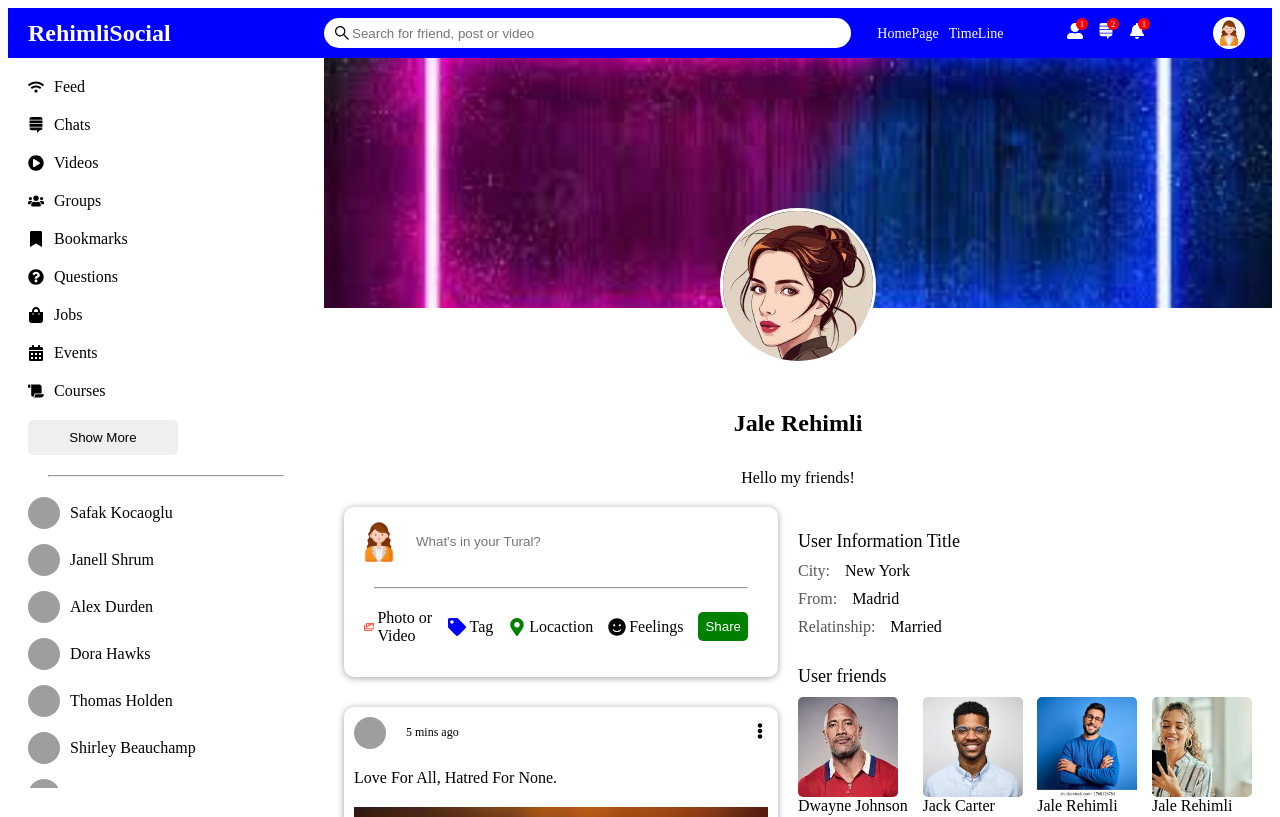
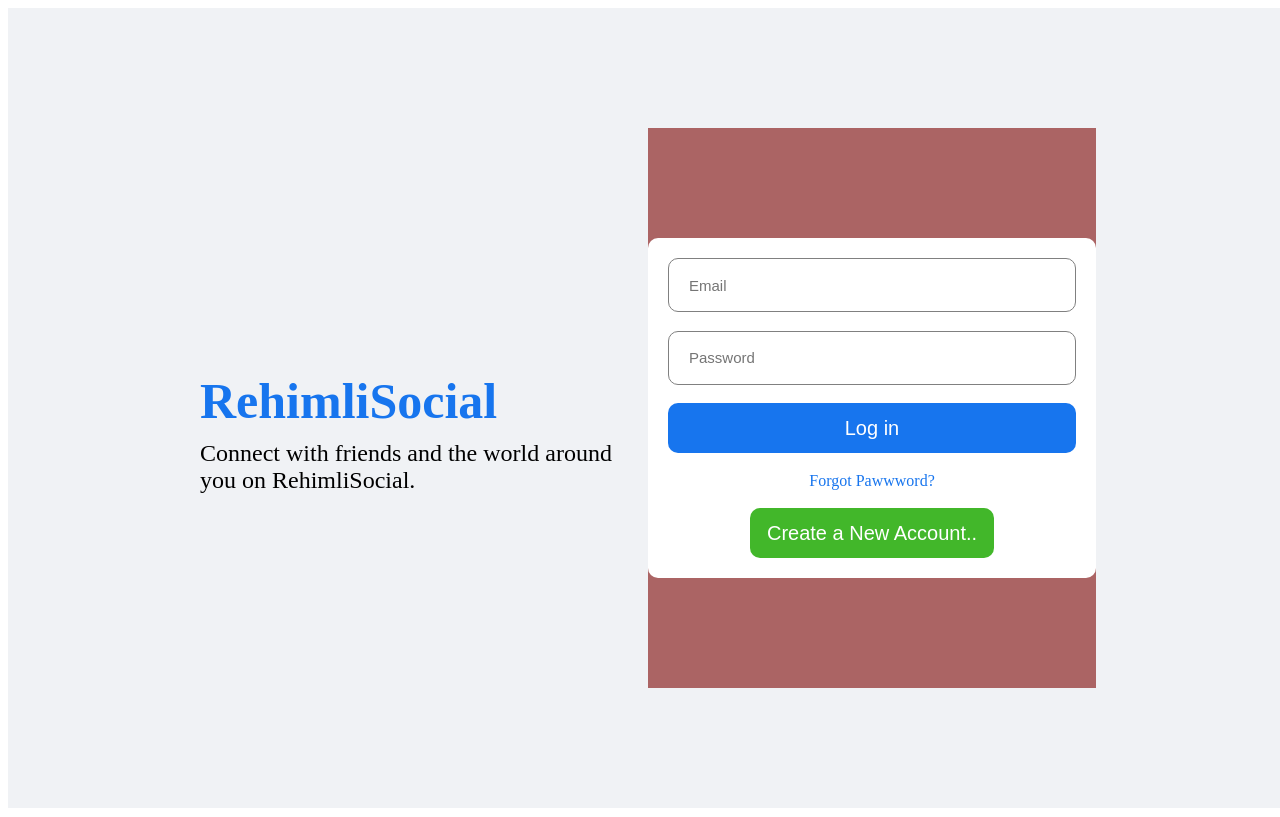
Before and after one commit to JaleRehimli0909/react-social, a React (Create React App) app in the folder socialreactapp/: page / in a window 1280 px wide. Shown: the top 817 px of the page. Built offline with nearby package versions, Linux system fonts and the light colour scheme; grey boxes are pictures that could not be loaded.

Commit message:
Register page is ready.

```diff
--- a/socialreactapp/src/App.js
+++ b/socialreactapp/src/App.js
@@ -1,10 +1,11 @@
 import Home from "./Pages/Home";
 import Profile from "./Pages/Profile";
+import Login from "./components/Login";
 
 function App() {
   return (
     <>
-      <Profile />
+      <Login />
     </>
   );
 }
--- /dev/null
+++ b/socialreactapp/src/components/Login/index.jsx
@@ -0,0 +1,34 @@
+import React from "react";
+import "./style.css";
+
+const Login = () => {
+  return (
+    <div className="login">
+      <div className="loginWrapper">
+        <div className="loginLeft">
+          <h3 className="loginLogo">RehimliSocial</h3>
+          <span className="loginDesc">
+            Connect with friends and the world around you on RehimliSocial.
+          </span>
+        </div>
+        <div className="loginRight">
+          <div className="loginBox">
+            <input type="email" placeholder="Email" className="loginInput" />
+            <input
+              type="password"
+              placeholder="Password"
+              className="loginInput"
+            />
+            <button className="loginButton">Log in</button>
+            <span className="loginForgot">Forgot Pawwword?</span>
+            <button className="loginRegisterButton">
+              Create a New Account..
+            </button>
+          </div>
+        </div>
+      </div>
+    </div>
+  );
+};
+
+export default Login;
--- /dev/null
+++ b/socialreactapp/src/components/Login/style.css
@@ -0,0 +1,84 @@
+.login {
+  width: 100vw;
+  height: 100vh;
+  background-color: #f0f2f5;
+  display: flex;
+  align-items: center;
+  justify-content: center;
+}
+.loginWrapper {
+  width: 70%;
+  height: 70%;
+  /* background-color: yellow; */
+  display: flex;
+}
+
+.loginLeft {
+  /* background-color: grey; */
+}
+.loginRight {
+  background-color: rgb(171, 100, 100);
+}
+.loginLeft,
+.loginRight {
+  flex: 1;
+  display: flex;
+  flex-direction: column;
+  justify-content: center;
+}
+.loginLogo {
+  font-size: 50px;
+  font-weight: 800;
+  color: #1775ee;
+  margin-bottom: 10px;
+}
+.loginDesc {
+  font-size: 24px;
+}
+.loginRight {
+}
+.loginBox {
+  height: 300px;
+  padding: 20px;
+  background-color: white;
+  border-radius: 10px;
+  display: flex;
+  flex-direction: column;
+  justify-content: space-between;
+}
+.loginInput {
+  height: 50px;
+  border-radius: 10px;
+  border: 1px solid gray;
+  font-size: 15px;
+  padding-left: 20px;
+}
+.loginInput:focus {
+  outline: none;
+}
+.loginButton {
+  height: 50px;
+  border-radius: 10px;
+  border: none;
+  background-color: #1775ee;
+  color: white;
+  font-size: 20px;
+  font-weight: 500;
+  cursor: pointer;
+}
+.loginForgot {
+  text-align: center;
+  color: #1775ee;
+}
+.loginRegisterButton {
+  width: 60%;
+  align-self: center;
+  height: 50px;
+  border-radius: 10px;
+  border: none;
+  background-color: #42b72a;
+  color: white;
+  font-size: 20px;
+  font-weight: 500;
+  cursor: pointer;
+}
```
